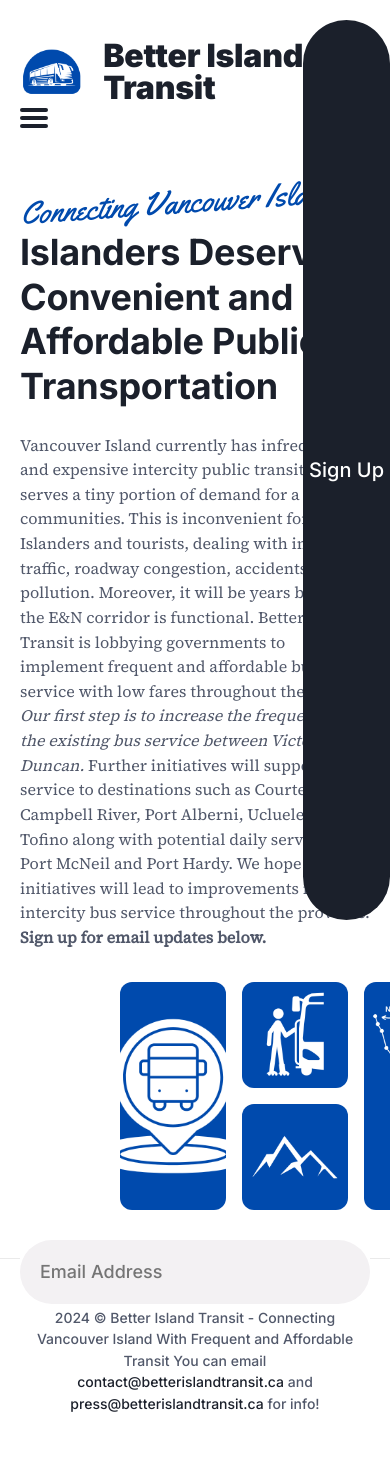
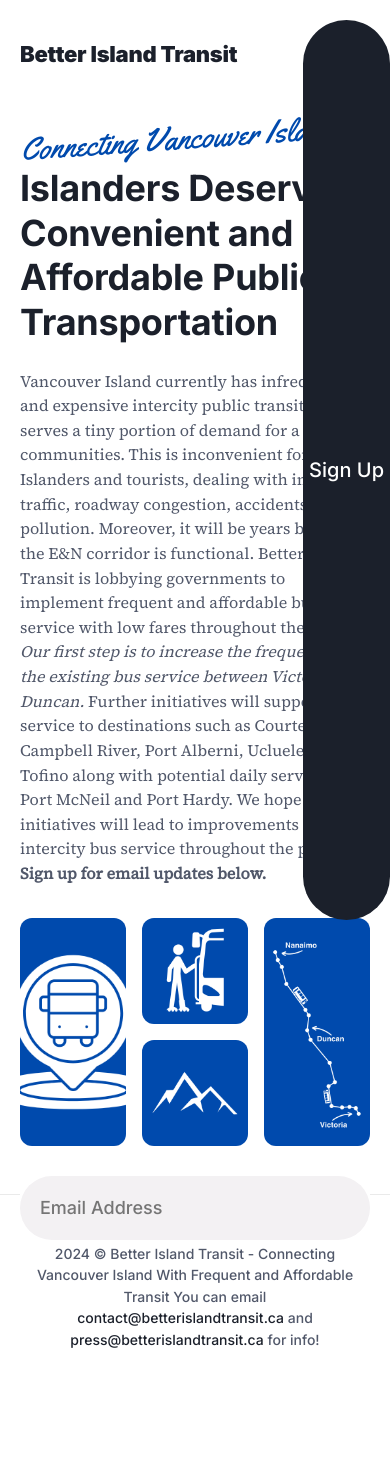
Before and after one commit to STNanaimo/better-island-transit, a Jekyll site: the page built from index.html, in a window 390 px wide. Built offline with Jekyll 4.4.1, drawn with Linux system fonts in a browser that asks for light colours; the list of posts is cut into pages by our own code; comment, search, counter and statistics services are not loaded; after the commit the page ends 1398 px from its top, so only the background shows below that.

Commit message:
Fix visual issues on mobile

```diff
--- a/_sass/3-modules/_header.scss
+++ b/_sass/3-modules/_header.scss
@@ -19,11 +19,19 @@
   letter-spacing: $heading-letter-spacing;
   display: flex;
   align-items: center;
+
+  @media (max-width: $mobile) {
+    font-size: 22px;
+  }
 }
 
 .logo_text {
   margin-bottom: 0;
   margin-left: 20px;
+
+  @media (max-width: $mobile) {
+    margin-left: 0px;
+  }
 }
 
 .logo__image {
@@ -45,10 +53,10 @@
   display: inherit;
   visibility: visible;
 
-  // @media (max-width: $mobile) {
-  //   display: inherit;
-  //   visibility: visible;
-  // }
+  @media (max-width: $mobile) {
+    display: none;
+    visibility: hidden;
+  }
 }
 
 /* Nav */
--- a/_sass/3-modules/_hero.scss
+++ b/_sass/3-modules/_hero.scss
@@ -18,6 +18,14 @@
 
 .hero__right {
   margin-left: 100px;
+
+  @media (max-width: $wide) {
+    margin-left: 0px;
+  }
+
+  @media (max-width: $mobile) {
+    margin-left: 0px;
+  }
 }
 
 .hero__left {
```
